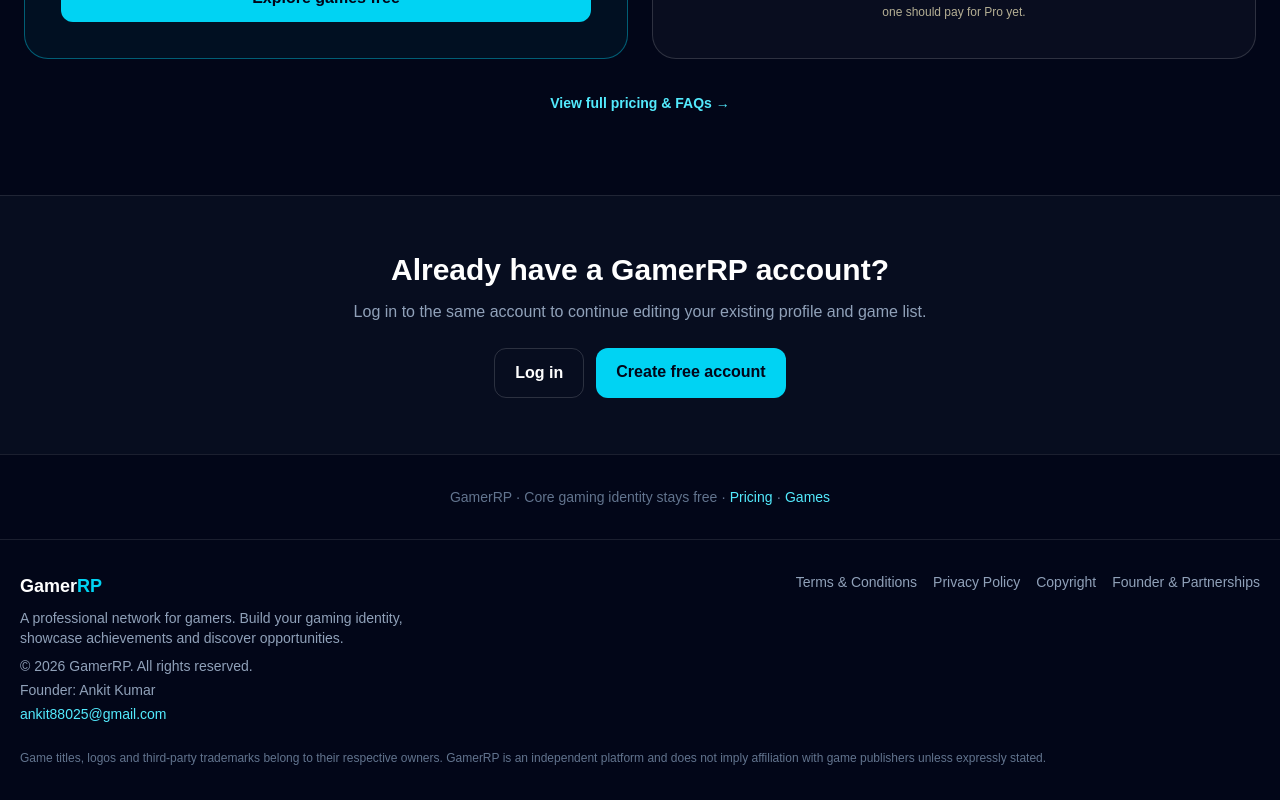
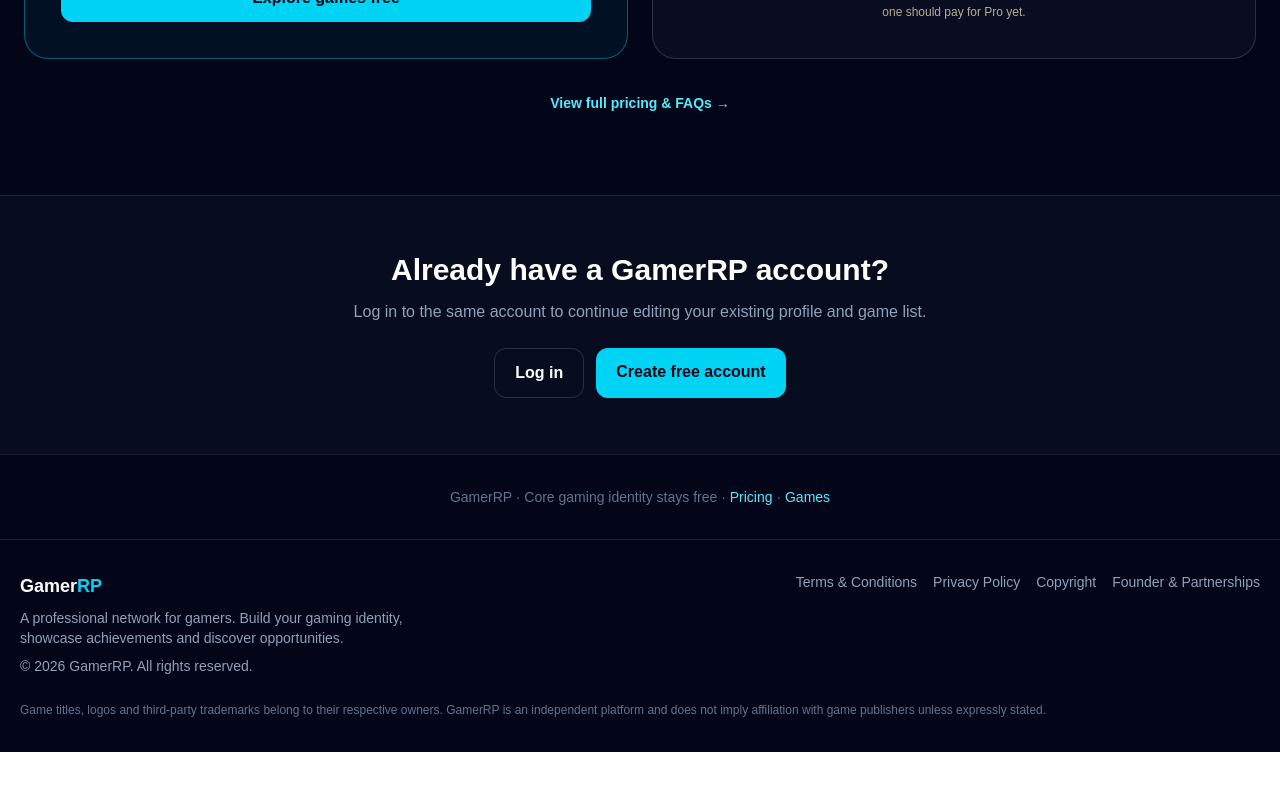
Before and after one commit to ankit88025/gamerrp, a Next.js app: page / in a window 1280 px wide. Shown: the part 1820-2620 px from the top of the page. After the commit the page ends 2572 px from the top, so only its background shows below. Built offline with nearby package versions, Linux system fonts and the light colour scheme; no server answers.

Commit message:
Move founder contact to partnerships page

```diff
--- a/app/components/site-footer.tsx
+++ b/app/components/site-footer.tsx
@@ -8,8 +8,6 @@
           <Link href="/" className="text-lg font-bold text-white">Gamer<span className="text-cyan-400">RP</span></Link>
           <p className="mt-2 max-w-md">A professional network for gamers. Build your gaming identity, showcase achievements and discover opportunities.</p>
           <p className="mt-2">© {new Date().getFullYear()} GamerRP. All rights reserved.</p>
-          <p className="mt-1">Founder: Ankit Kumar</p>
-          <a className="mt-1 inline-block text-cyan-300 hover:text-cyan-200" href="mailto:ankit88025@gmail.com">ankit88025@gmail.com</a>
         </div>
         <nav aria-label="Legal and company links" className="flex flex-wrap gap-x-4 gap-y-2">
           <Link className="hover:text-white" href="/terms">Terms & Conditions</Link>
```
